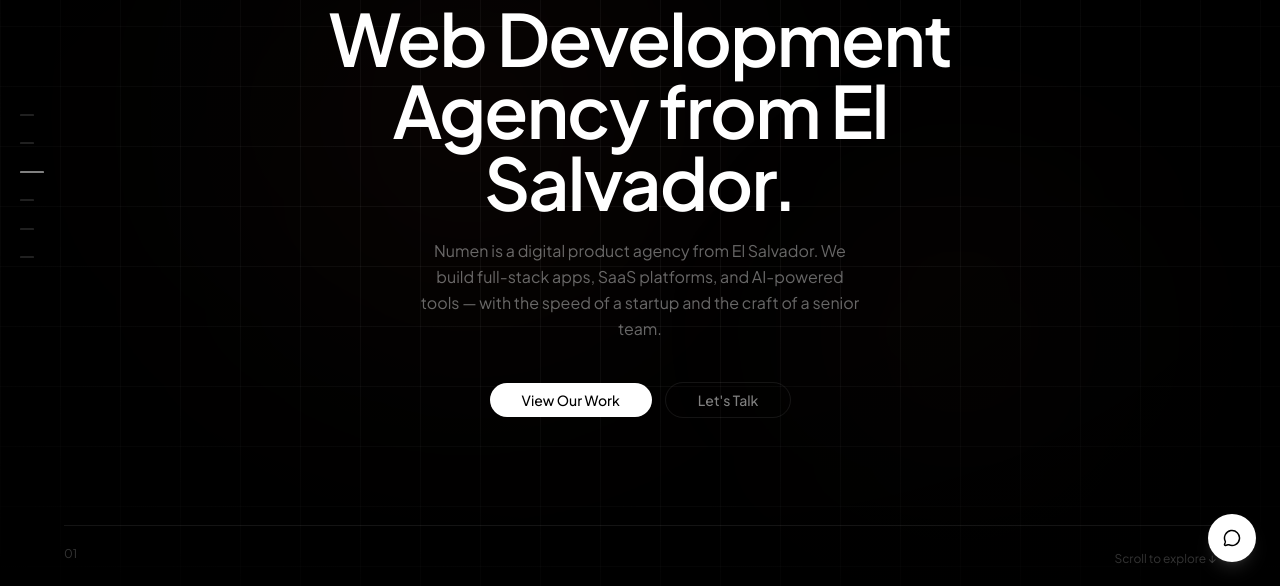
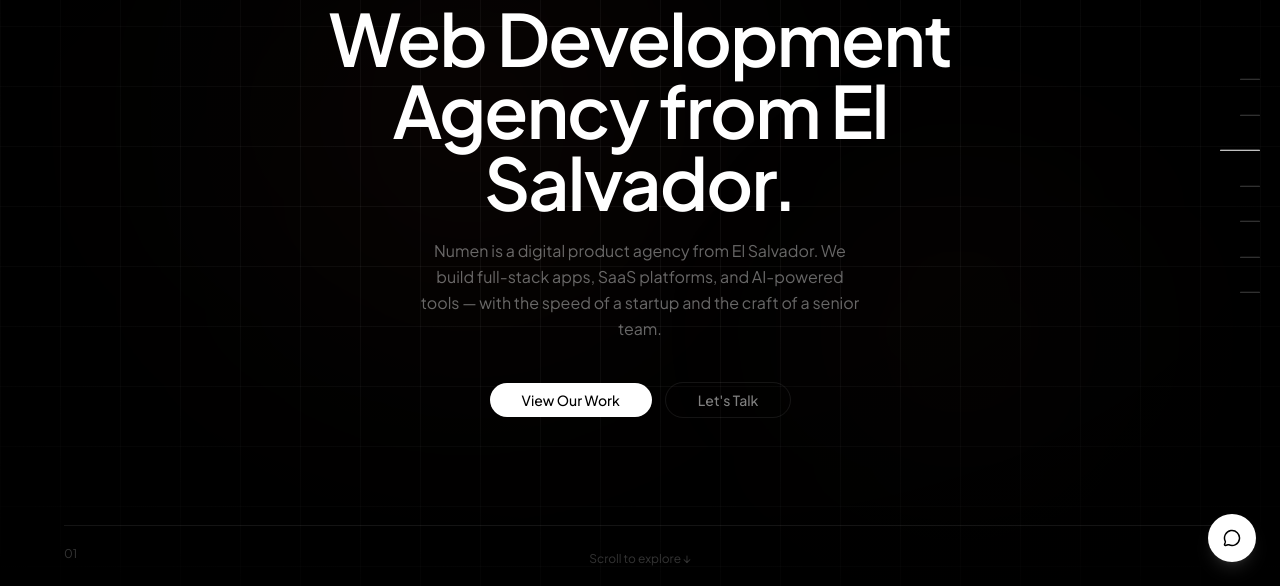
Before and after one commit to l1teeee/Numen_agency, a Next.js app: page / in a window 1280 px wide. Shown: the part 214-800 px from the top of the page. Built offline with nearby package versions, Linux system fonts and the light colour scheme.

Commit message:
feat: scroll-legend right side + bigger + contact; center scroll hint
- ScrollLegend moved to right-5, larger lines/text, 'contact' item added
- Hero scroll hint centered so chat bubble is no longer obscured

```diff
--- a/src/components/blocks/hero-section.tsx
+++ b/src/components/blocks/hero-section.tsx
@@ -107,10 +107,10 @@
         {...enter(0.6)}
         className="absolute inset-x-0 bottom-0 px-8 py-6 lg:px-16"
       >
-        <div className="flex items-center justify-between border-t border-foreground/8 pt-5">
+        <div className="relative flex items-center border-t border-foreground/8 pt-5">
           <span className="text-xs text-foreground/20">01</span>
           <motion.span
-            className="text-xs text-foreground/20"
+            className="absolute left-1/2 -translate-x-1/2 text-xs text-foreground/20"
             animate={{ y: [0, 5, 0] }}
             transition={{ duration: 2, repeat: Infinity, ease: 'easeInOut' }}
           >
--- a/src/components/ui/scroll-legend.tsx
+++ b/src/components/ui/scroll-legend.tsx
@@ -5,7 +5,7 @@
 import { cn } from '@/lib/utils'
 import { useLang } from '@/lib/lang'
 
-const SECTION_IDS = ['services', 'work', 'about', 'stack', 'process', 'faq'] as const
+const SECTION_IDS = ['services', 'work', 'about', 'stack', 'process', 'faq', 'contact'] as const
 
 export function ScrollLegend({ className }: { className?: string }) {
   const [activeSection, setActiveSection] = useState<string>('')
@@ -21,6 +21,7 @@
     { id: 'stack',    name: t.nav.links[3].label },
     { id: 'process',  name: t.nav.links[4].label },
     { id: 'faq',      name: t.nav.links[5].label },
+    { id: 'contact',  name: t.contact.label },
   ]
 
   useEffect(() => {
@@ -60,38 +61,38 @@
   return (
     <div
       className={cn(
-        'fixed left-5 top-1/2 -translate-y-1/2 z-90 transition-[opacity,transform] duration-300',
-        visible ? 'opacity-100 translate-x-0' : 'opacity-0 -translate-x-2 pointer-events-none',
+        'fixed right-5 top-1/2 -translate-y-1/2 z-90 transition-[opacity,transform] duration-300',
+        visible ? 'opacity-100 translate-x-0' : 'opacity-0 translate-x-2 pointer-events-none',
         className,
       )}
       onMouseEnter={() => setIsHovered(true)}
       onMouseLeave={() => setIsHovered(false)}
     >
-      <div className="flex flex-col gap-3">
+      <div className="flex flex-col gap-4">
         {items.map((item) => {
           const isActive = activeSection === item.id
           return (
             <button
               key={item.id}
               onClick={() => scrollTo(item.id)}
-              className="relative flex items-center gap-3 group"
+              className="relative flex flex-row-reverse items-center gap-4 group"
               aria-label={`Go to ${item.name}`}
             >
               <div
                 className={cn(
                   'h-px rounded-full transition-all duration-300',
                   isActive
-                    ? 'w-6 bg-foreground'
-                    : 'w-3.5 bg-foreground/25 group-hover:w-5 group-hover:bg-foreground/40',
+                    ? 'w-10 bg-foreground'
+                    : 'w-5 bg-foreground/25 group-hover:w-8 group-hover:bg-foreground/40',
                 )}
               />
               <span
                 className={cn(
-                  'text-[11px] font-medium whitespace-nowrap transition-all duration-200',
+                  'text-[13px] font-medium whitespace-nowrap transition-all duration-200',
                   isActive ? 'text-foreground' : 'text-foreground/40',
                   isHovered
                     ? 'opacity-100 translate-x-0'
-                    : 'opacity-0 -translate-x-1 pointer-events-none',
+                    : 'opacity-0 translate-x-1 pointer-events-none',
                 )}
               >
                 {item.name}
```
